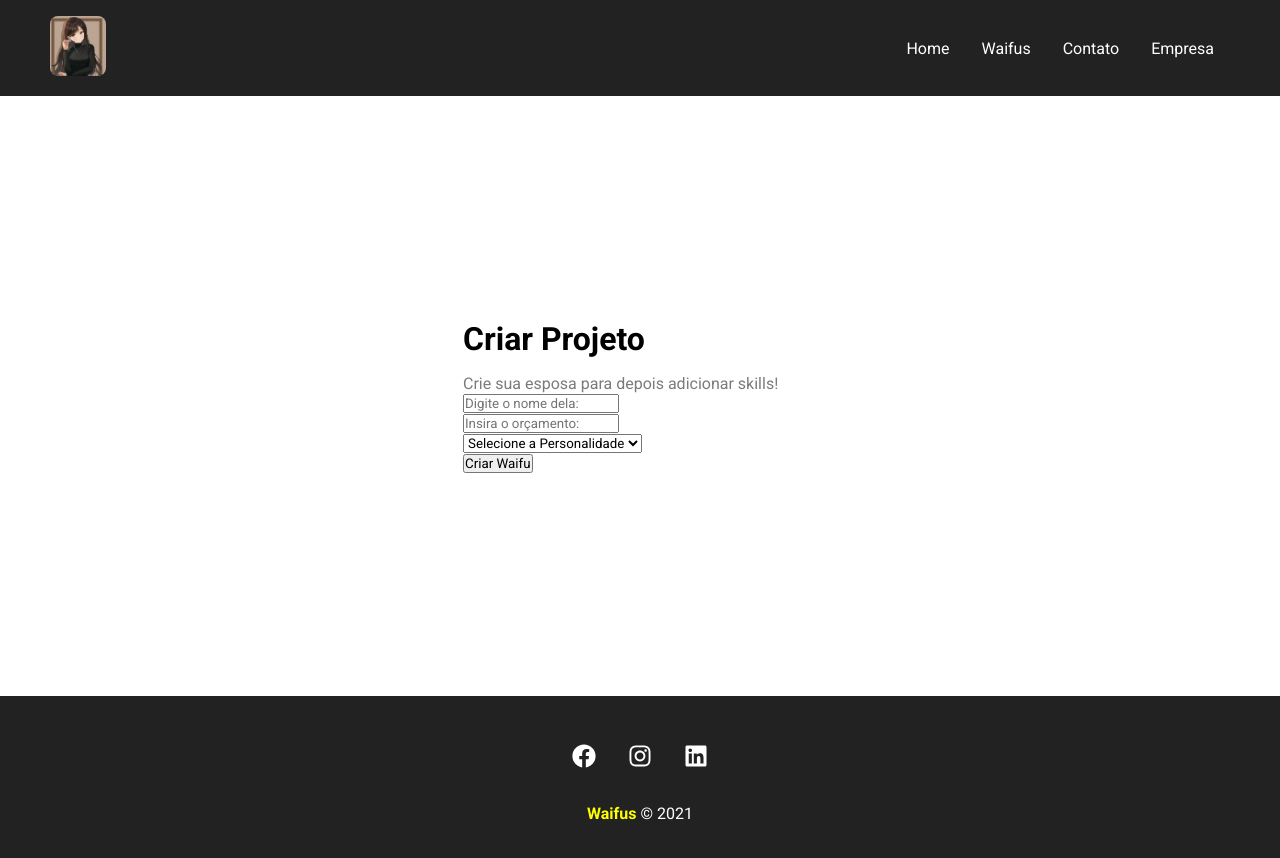
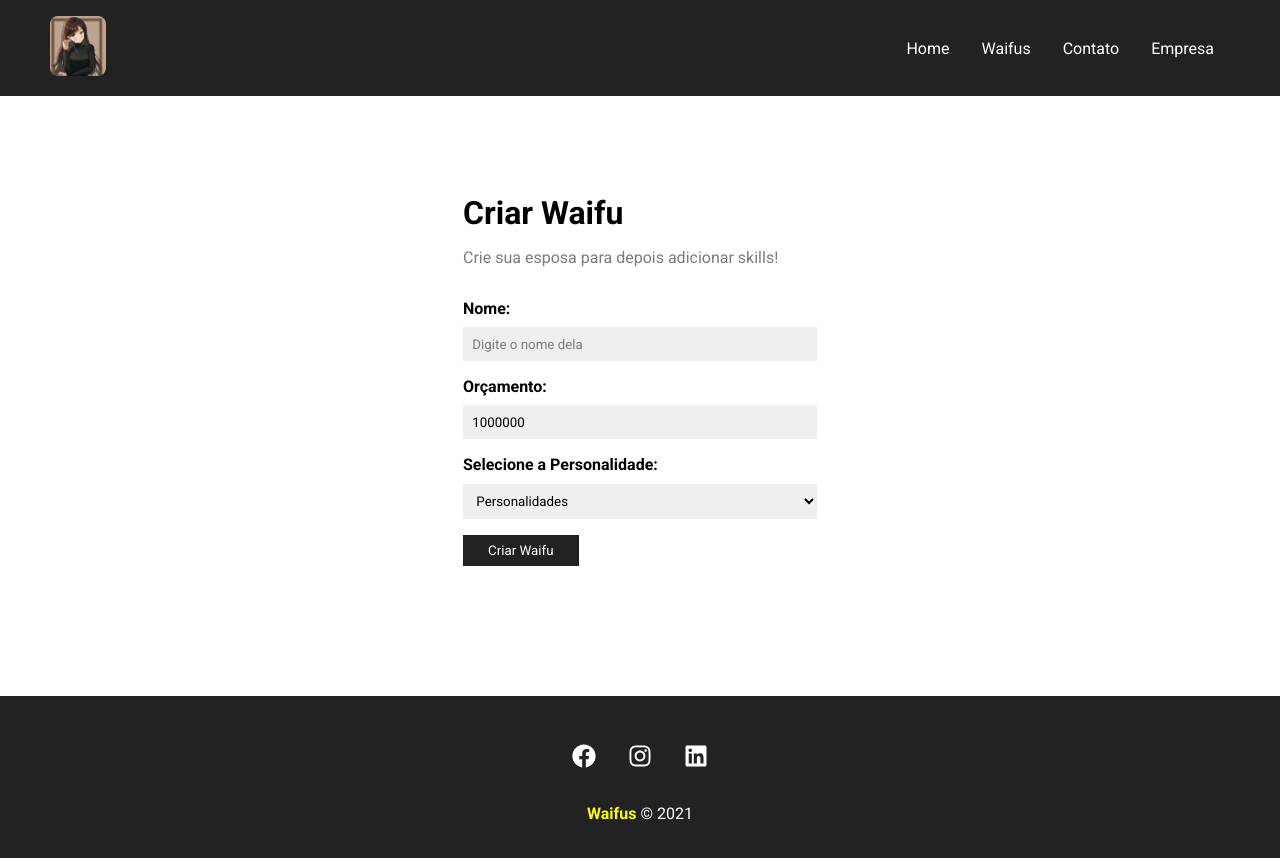
Before and after one commit to guilhermedacruzz/projetinho_react, a React (Create React App) app: page /new_anime_girl in a window 1280 px wide. Shown: the top 858 px of the page. Built offline with nearby package versions, Linux system fonts and the light colour scheme.

Commit message:
quebrando o form em pedaços menores

```diff
--- /dev/null
+++ b/src/components/form/Input.js
@@ -0,0 +1,19 @@
+import React from "react";
+
+import styles from "./Input.module.css"
+
+export default ({ type, text, name, placeholder, handleOnChange, value }) => {
+    return(
+        <div className={styles.form_control} >
+            <label htmlFor={name}>{text}: </label>
+            <input
+                type={type}
+                name={name}
+                id={name}
+                value={value}
+                placeholder={placeholder}
+                onChange={handleOnChange}
+            />
+        </div>
+    )
+}
--- /dev/null
+++ b/src/components/form/Input.module.css
@@ -0,0 +1,21 @@
+.form_control {
+    display: flex;
+    flex-direction: column;
+    margin-bottom: 1em;
+}
+
+.form_control label {
+    margin-bottom: 0.6em;
+    font-weight: bold;
+}
+
+.form_control input {
+    padding: .7em;
+    border-radius: 0;
+    border: none;
+    background-color: #efefef;
+}
+
+.form_control input::placeholder {
+    color: #7b7b7b;
+}
--- /dev/null
+++ b/src/components/form/Select.js
@@ -0,0 +1,15 @@
+import React from "react"
+
+import styles from "./Select.module.css"
+
+export default ({ text, name, options, handleOnChange, value }) => {
+    return (
+        <div className={styles.form_control} >
+            <label htmlFor={name}>{text}: </label>
+
+            <select name={name} id={name}>
+                <option disabled selected >Personalidades</option>
+            </select>
+        </div>
+    )
+}
--- /dev/null
+++ b/src/components/form/Select.module.css
@@ -0,0 +1,17 @@
+.form_control {
+    display: flex;
+    flex-direction: column;
+    margin-bottom: 1em;
+}
+
+.form_control label {
+    margin-bottom: 0.6em;
+    font-weight: bold;
+}
+
+.form_control select {
+    padding: .7em;
+    border-radius: 0;
+    border: none;
+    background-color: #efefef;
+}
--- /dev/null
+++ b/src/components/form/Submit.js
@@ -0,0 +1,11 @@
+import React from "react"
+
+import styles from "./Submit.module.css"
+
+export default ({ text }) => {
+    return (
+        <div>
+            <button className={styles.btn}>{text}</button>
+        </div>
+    )
+}
--- /dev/null
+++ b/src/components/form/Submit.module.css
@@ -0,0 +1,13 @@
+.btn {
+    background-color: #222;
+    color: white;
+    padding: 8px 25px;
+    text-decoration: none;
+    transition: .5s;
+    cursor: pointer;
+    border: none;
+}
+
+.btn:hover {
+    color: #ff0;
+}
--- a/src/components/pages/NewGirl.js
+++ b/src/components/pages/NewGirl.js
@@ -7,9 +7,9 @@ import WaifuForm from "../waifus/WaifuForm";
 export default () => {
     return(
         <div className={styles.NewGirl}>
-            <h1>Criar Projeto</h1>
+            <h1>Criar Waifu</h1>
             <p>Crie sua esposa para depois adicionar skills!</p>
-            <WaifuForm/>
+            <WaifuForm btnText="Criar Waifu"/>
         </div>
     )
 }
--- a/src/components/waifus/WaifuForm.js
+++ b/src/components/waifus/WaifuForm.js
@@ -1,25 +1,39 @@
 import React from "react"
 
-export default () => {
+import Input from "../form/Input"
+import Select from "../form/Select"
+import Submit from "../form/Submit"
+
+import styles from "./WaifuForm.module.css"
+
+export default (props) => {
     return (
-        <form>
+        <form className={styles.WaifuForm}>
 
-            <div>
-                <input type="text" placeholder="Digite o nome dela: " />
-            </div>
-            <div>
-                <input type="number" placeholder="Insira o orçamento: " />
-            </div>
+            <Input
+                type="text"
+                text="Nome"
+                value=""
+                placeholder="Digite o nome dela"
+                name="name"
+            />
 
-            <div>
-                <select name="category_id">
-                    <option disabled selected >Selecione a Personalidade</option>
-                </select>
-            </div>
+            <Input
+                type="number"
+                text="Orçamento"
+                value="1000000"
+                placeholder="Digite o orçamento"
+                name="budget"
+            />
 
-            <div>
-                <input type="submit" value="Criar Waifu" />
-            </div>
+            <Select
+                name="category_id"
+                text="Selecione a Personalidade"
+            />
+
+            <Submit
+                text={props.btnText}
+            />
         </form>
     )
 }
--- /dev/null
+++ b/src/components/waifus/WaifuForm.module.css
@@ -0,0 +1,4 @@
+.WaifuForm {
+    width: 100%;
+    margin: 2em 0;
+}
```
Also changed, not shown: src/components/pages/NewGirl.module.css (line endings or trailing spaces), src/img/back.jpg (added).
